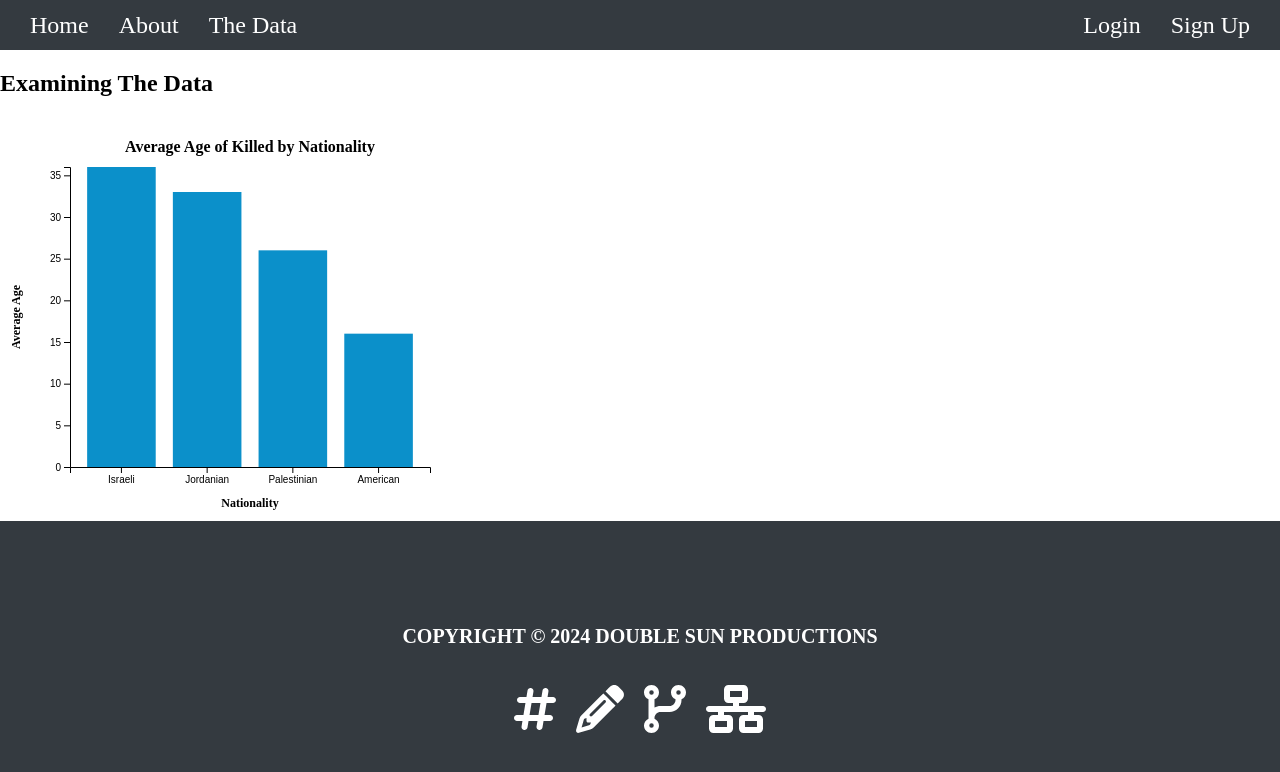
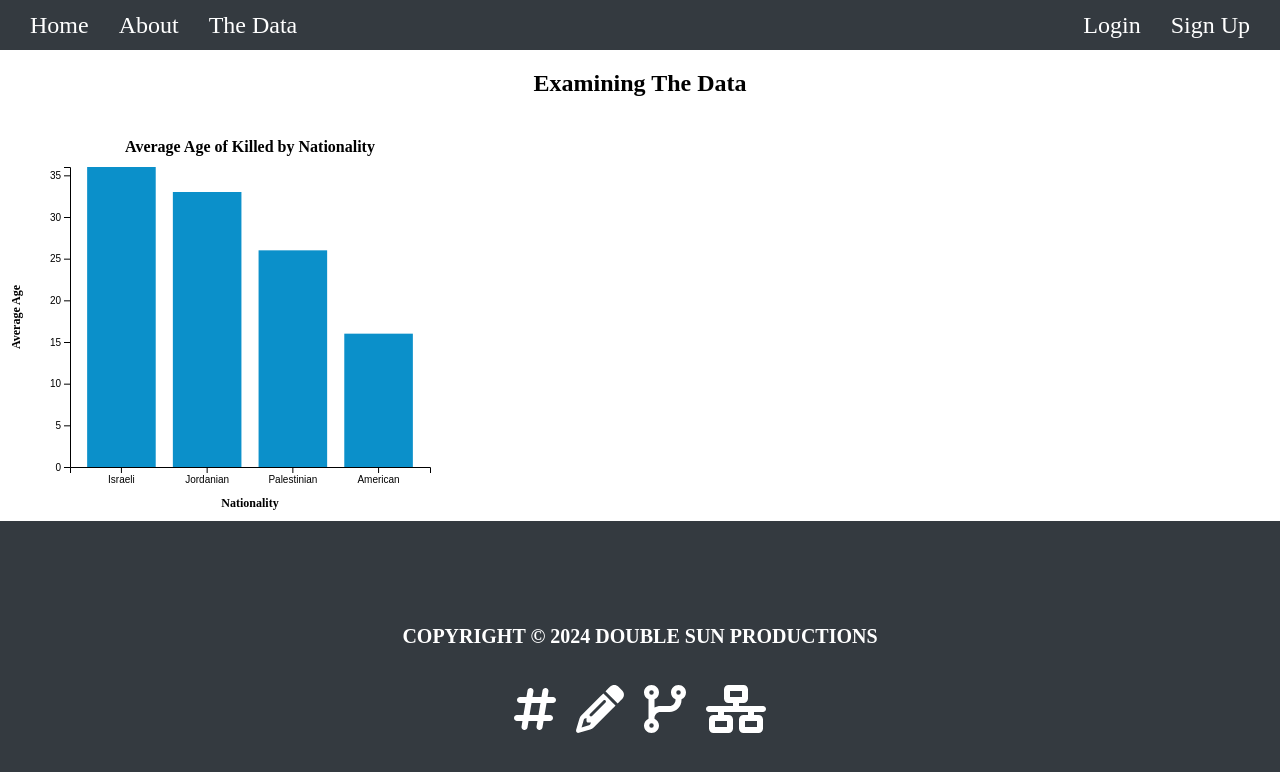
Before and after one commit to ravenusmc/israel_project, a Vue app in the folder client/: page /data in a window 1280 px wide. Shown: the top 772 px of the page. Built offline with nearby package versions, Linux system fonts and the light colour scheme.

Commit message:
started work on second graph

```diff
--- a/client/src/views/Data.vue
+++ b/client/src/views/Data.vue
@@ -1,6 +1,6 @@
 <template>
     <div>
-        <h2>Examining The Data</h2>
+        <h2 class="center">Examining The Data</h2>
 
         <div class="graph-area">
             <Avgage />
```
Also changed, not shown: client/src/components/graphs/Deathsbygroup.vue (added, +21 -0 lines).
